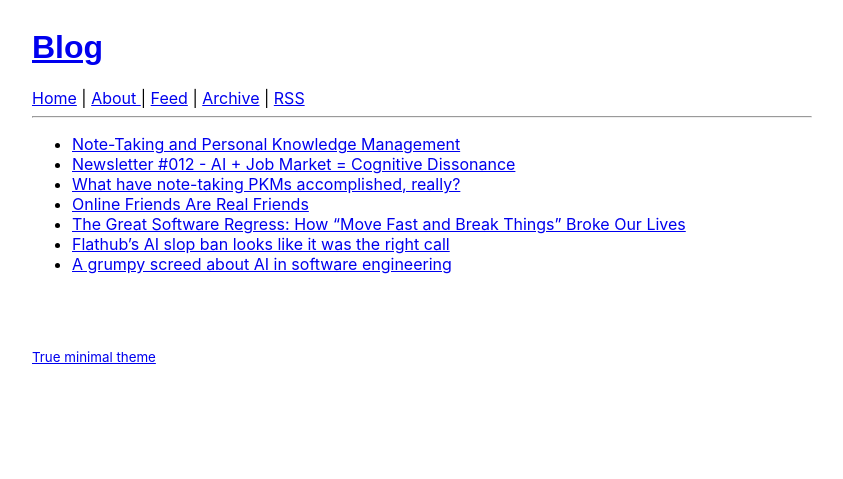
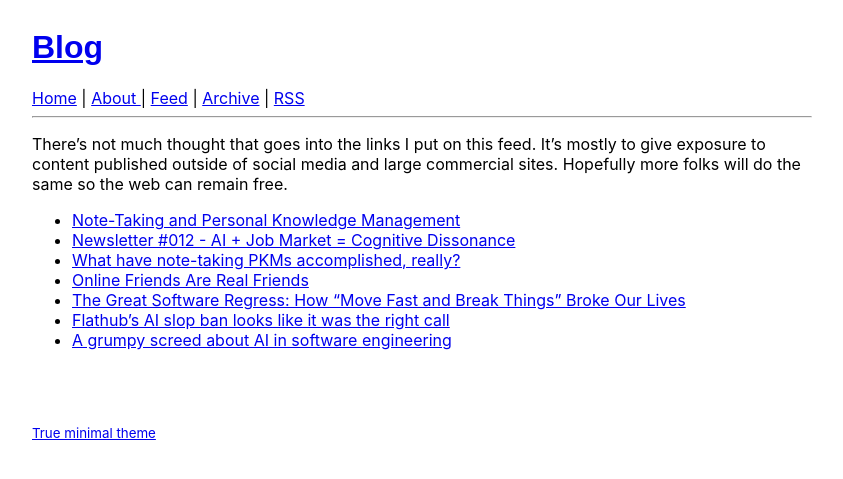
Before and after one commit to bachmeil/the-blog, a Jekyll site: the page built from feed.md, in a window 1280 px wide. Shown: the top 479 px of the page, without its empty margins (218-1061 px from the left). Built offline with Jekyll 4.4.1, drawn with Linux system fonts in a browser that asks for light colours.

Commit message:
Add to feed

```diff
--- a/feed.md
+++ b/feed.md
@@ -2,6 +2,8 @@
 layout: default
 title: An arbitrary feed of posts and pages
 ---
+
+There's not much thought that goes into the links I put on this feed. It's mostly to give exposure to content published outside of social media and large commercial sites. Hopefully more folks will do the same so the web can remain free.
 
 - [Note-Taking and Personal Knowledge Management](https://unattributed.cc/note-taking-and-personal-knowledge-management)
 - [Newsletter #012 - AI + Job Market = Cognitive Dissonance](https://technically-good.ca/newsletter/012-2026-07-18/)
```
